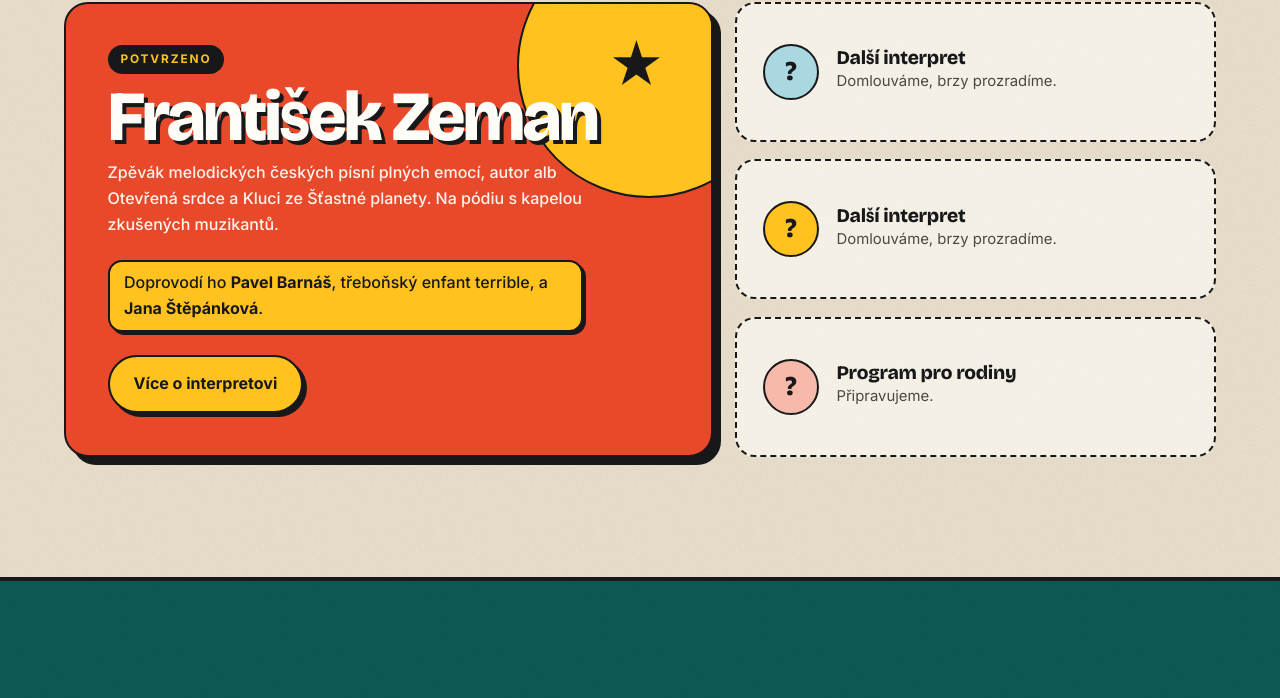
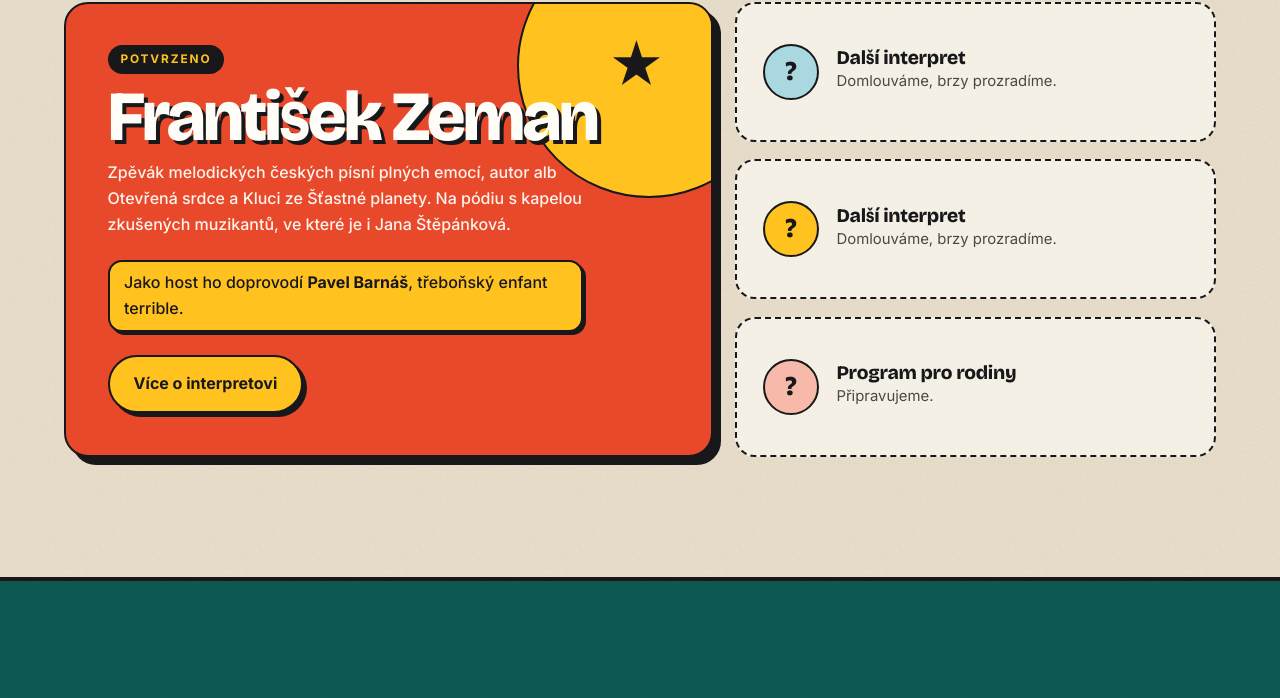
Before and after one commit to fzeman73-jpg/dozvuky-prazdnin, a plain HTML site: page index.html in a window 1280 px wide. Shown: the part 1748-2446 px from the top of the page. Drawn offline with nearby package versions, Linux system fonts and the light colour scheme.

Commit message:
Úvod: v rámečku jen Pavel Barnáš, Jana Štěpánková v kapele
Co-Authored-By: Claude Opus 5.5 <noreply@anthropic.com>
Claude-Session: https://claude.ai/code/session_01PfY1WtWT2WqUB4DSpJBMor

```diff
--- a/index.html
+++ b/index.html
@@ -118,7 +118,7 @@
           "name": "Kdo na Dozvukách prázdnin 2027 vystoupí?",
           "acceptedAnswer": {
             "@type": "Answer",
-            "text": "Prvním potvrzeným interpretem je zpěvák František Zeman, kterého doprovodí Pavel Barnáš a Jana Štěpánková. Další jména právě domlouváme a postupně je oznámíme."
+            "text": "Prvním potvrzeným interpretem je zpěvák František Zeman se svou kapelou, ve které je i Jana Štěpánková. Jako host ho doprovodí Pavel Barnáš. Další jména právě domlouváme a postupně je oznámíme."
           }
         },
         {
@@ -262,8 +262,8 @@
         <article class="headliner reveal">
           <span class="tag">Potvrzeno</span>
           <h3>František Zeman</h3>
-          <p>Zpěvák melodických českých písní plných emocí, autor alb Otevřená srdce a Kluci ze Šťastné planety. Na pódiu s kapelou zkušených muzikantů.</p>
-          <p class="guests">Doprovodí ho <strong>Pavel Barnáš</strong>, třeboňský enfant terrible, a <strong>Jana Štěpánková</strong>.</p>
+          <p>Zpěvák melodických českých písní plných emocí, autor alb Otevřená srdce a Kluci ze Šťastné planety. Na pódiu s kapelou zkušených muzikantů, ve které je i Jana Štěpánková.</p>
+          <p class="guests">Jako host ho doprovodí <strong>Pavel Barnáš</strong>, třeboňský enfant terrible.</p>
           <div><a class="btn btn--sun" href="interpreti.html#zeman">Více o interpretovi</a></div>
         </article>
         <div class="soon">
@@ -325,7 +325,7 @@
         </details>
         <details>
           <summary>Kdo na Dozvukách prázdnin 2027 vystoupí?</summary>
-          <p>Prvním potvrzeným interpretem je zpěvák <a href="interpreti.html">František Zeman</a>, kterého doprovodí Pavel Barnáš a Jana Štěpánková. Další jména právě domlouváme a postupně je oznámíme.</p>
+          <p>Prvním potvrzeným interpretem je zpěvák <a href="interpreti.html">František Zeman</a> se svou kapelou, ve které je i Jana Štěpánková. Jako host ho doprovodí Pavel Barnáš. Další jména právě domlouváme a postupně je oznámíme.</p>
         </details>
         <details>
           <summary>Komu pomůže výtěžek?</summary>
```
